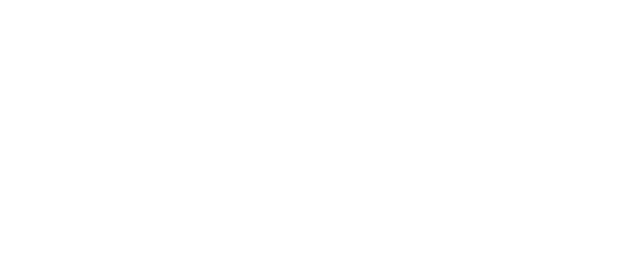
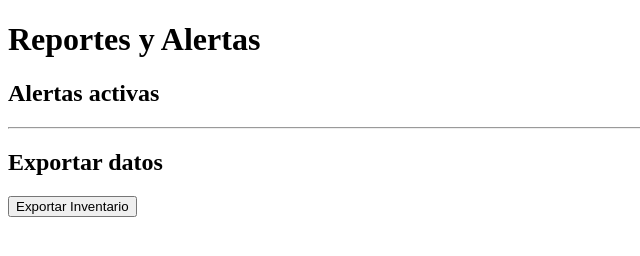
Before and after one commit to ISTURIZrp/LabMaster-manager, a plain HTML site: page reportes.html in a window 1280 px wide. Shown: the whole page, without its empty margins (0-640 px from the left). Drawn offline with Linux system fonts and the light colour scheme.

Commit message:
Actualizar reportes.html

```diff
--- a/reportes.html
+++ b/reportes.html
@@ -1 +1,22 @@
-<!-- Reportes y alertas -->
+<!DOCTYPE html>
+<html lang="es">
+<head>
+  <meta charset="UTF-8">
+  <title>Reportes - LabMaster</title>
+  <link rel="stylesheet" href="css/estilos.css">
+</head>
+<body>
+  <header>
+    <h1>Reportes y Alertas</h1>
+  </header>
+  <main>
+    <h2>Alertas activas</h2>
+    <div id="alertas"></div>
+    <hr>
+    <h2>Exportar datos</h2>
+    <button onclick="exportarInventario()">Exportar Inventario</button>
+  </main>
+  <script src="js/alertas.js"></script>
+  <script src="js/reportes.js"></script>
+</body>
+</html>
```
